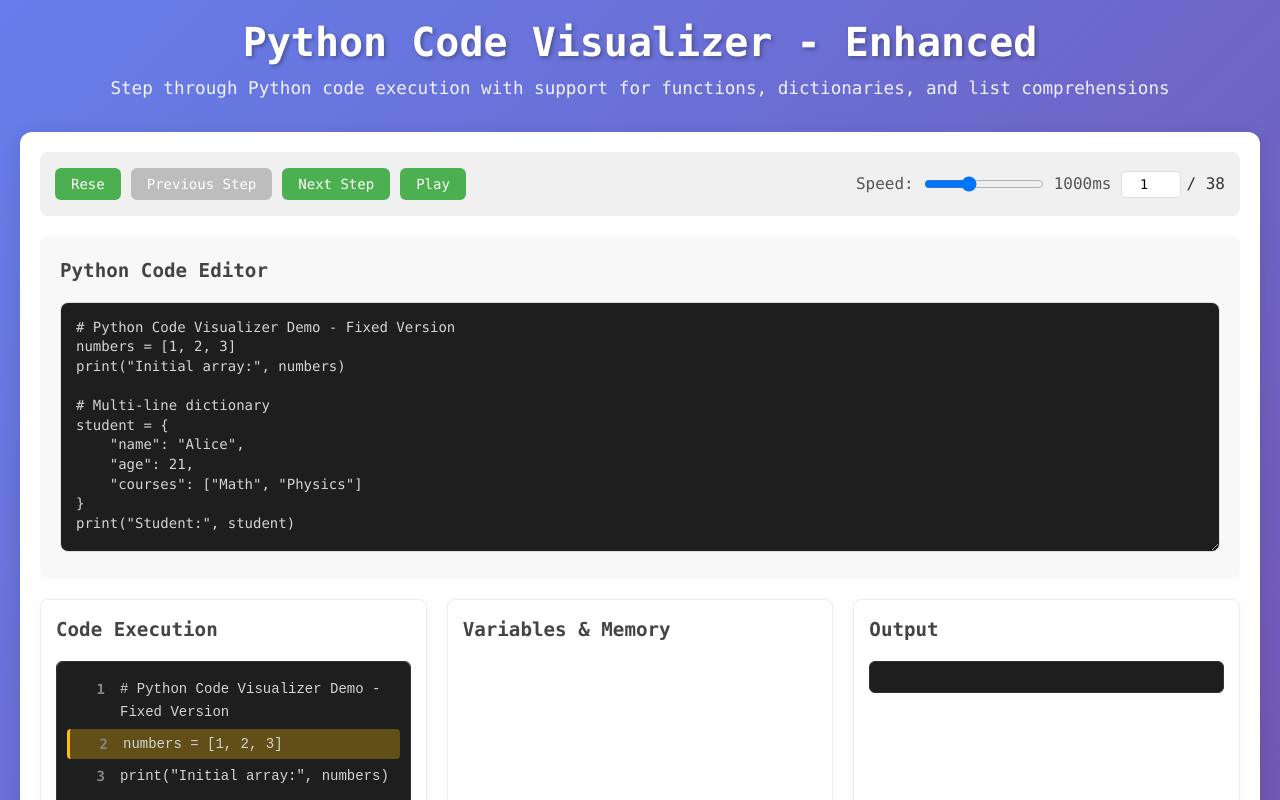
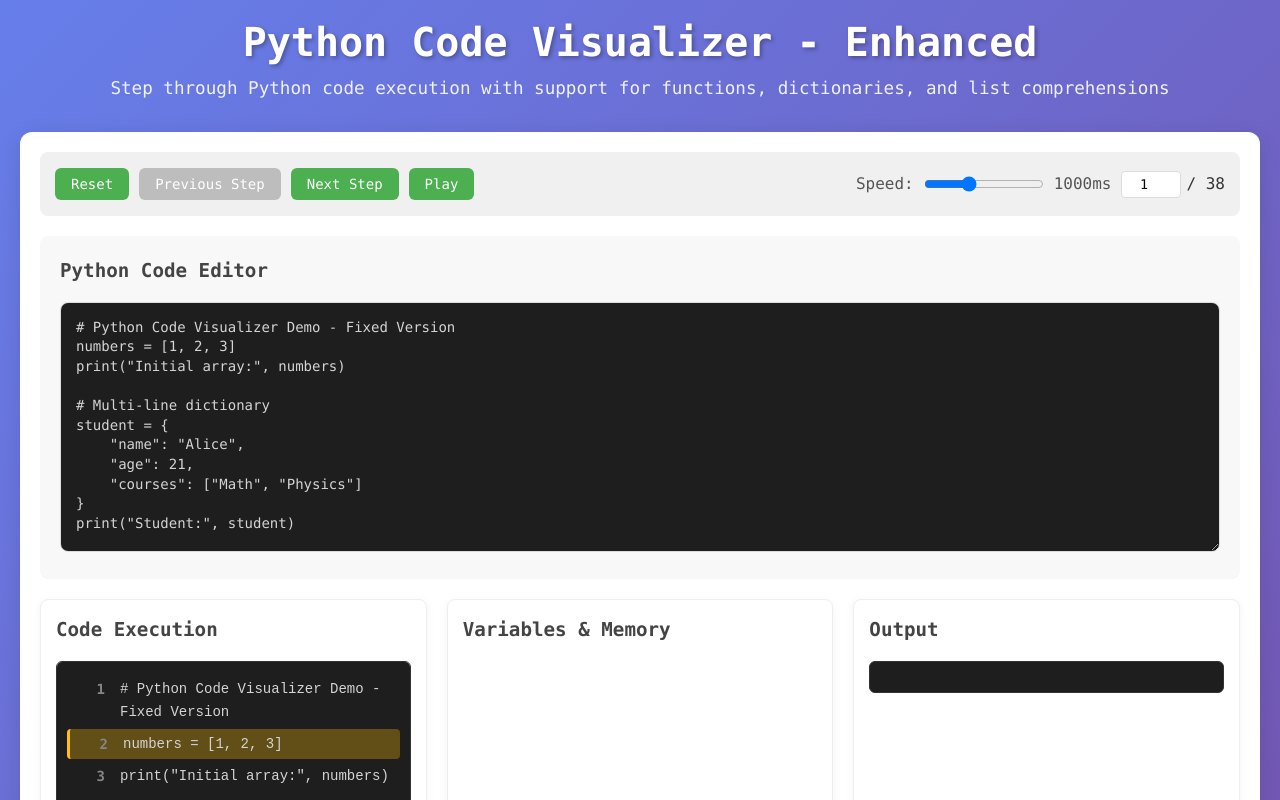
Before and after one commit to JithuMorrison/DeCode, a React (Vite) app: page / in a window 1280 px wide. Shown: the top 800 px of the page. Built offline with nearby package versions, Linux system fonts and the light colour scheme.

Commit message:
modified text

```diff
--- a/src/App.jsx
+++ b/src/App.jsx
@@ -1227,7 +1227,7 @@ const PythonCodeVisualizer = ({ initialCode }) => {
       )}
 
       <div className="controls">
-        <button onClick={resetVisualization}>Rese</button>
+        <button onClick={resetVisualization}>Reset</button>
         <button onClick={prevStep} disabled={executionState.isRunning || executionState.step <= 0}>
           Previous Step
         </button>
```
